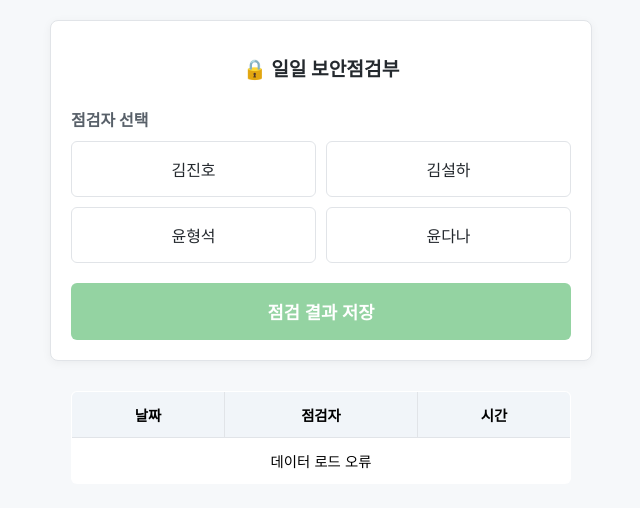
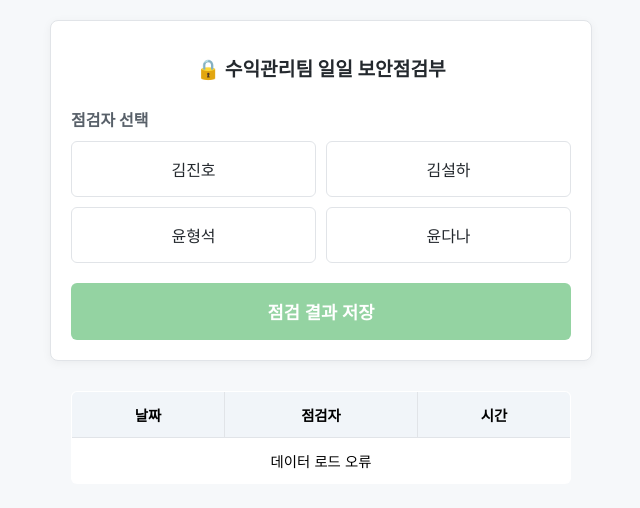
Before and after one commit to mysuk/checkoffice, a plain HTML site: page personalCheck.html in a window 1280 px wide. Shown: the whole page, without its empty margins (319-959 px from the left). Drawn offline with Linux system fonts and the light colour scheme; no server answers.

Commit message:
Update personalCheck.html

```diff
--- a/personalCheck.html
+++ b/personalCheck.html
@@ -3,7 +3,7 @@
 <head>
     <meta charset="UTF-8">
     <meta name="viewport" content="width=device-width, initial-scale=1.0">
-    <title>개인 보안점검부</title>
+    <title>수익관리팀 개인 보안점검부</title>
     <style>
         :root { --primary: #0366d6; --success: #2ea44f; --bg: #f6f8fa; --border: #e1e4e8; --selected: #e7f3ff; }
         body { font-family: -apple-system, system-ui, sans-serif; background: var(--bg); margin: 0; padding: 20px; display: flex; flex-direction: column; align-items: center; }
@@ -39,7 +39,7 @@
 <body>
 
 <div class="container">
-    <h1>🔒 일일 보안점검부</h1>
+    <h1>🔒 수익관리팀 일일 보안점검부</h1>
 
     <span class="label">점검자 선택</span>
     <div class="name-group" id="name-group">
```
